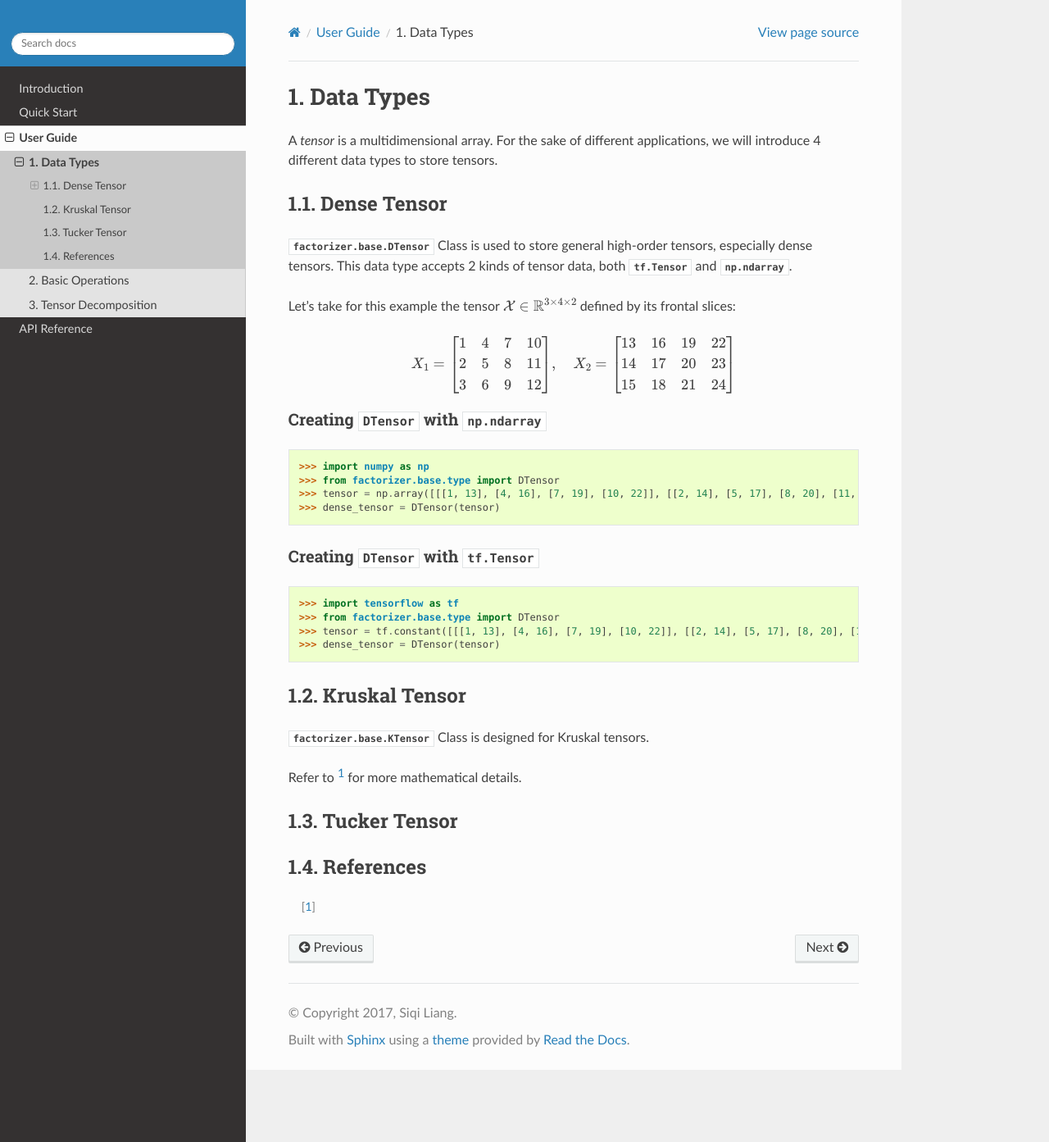
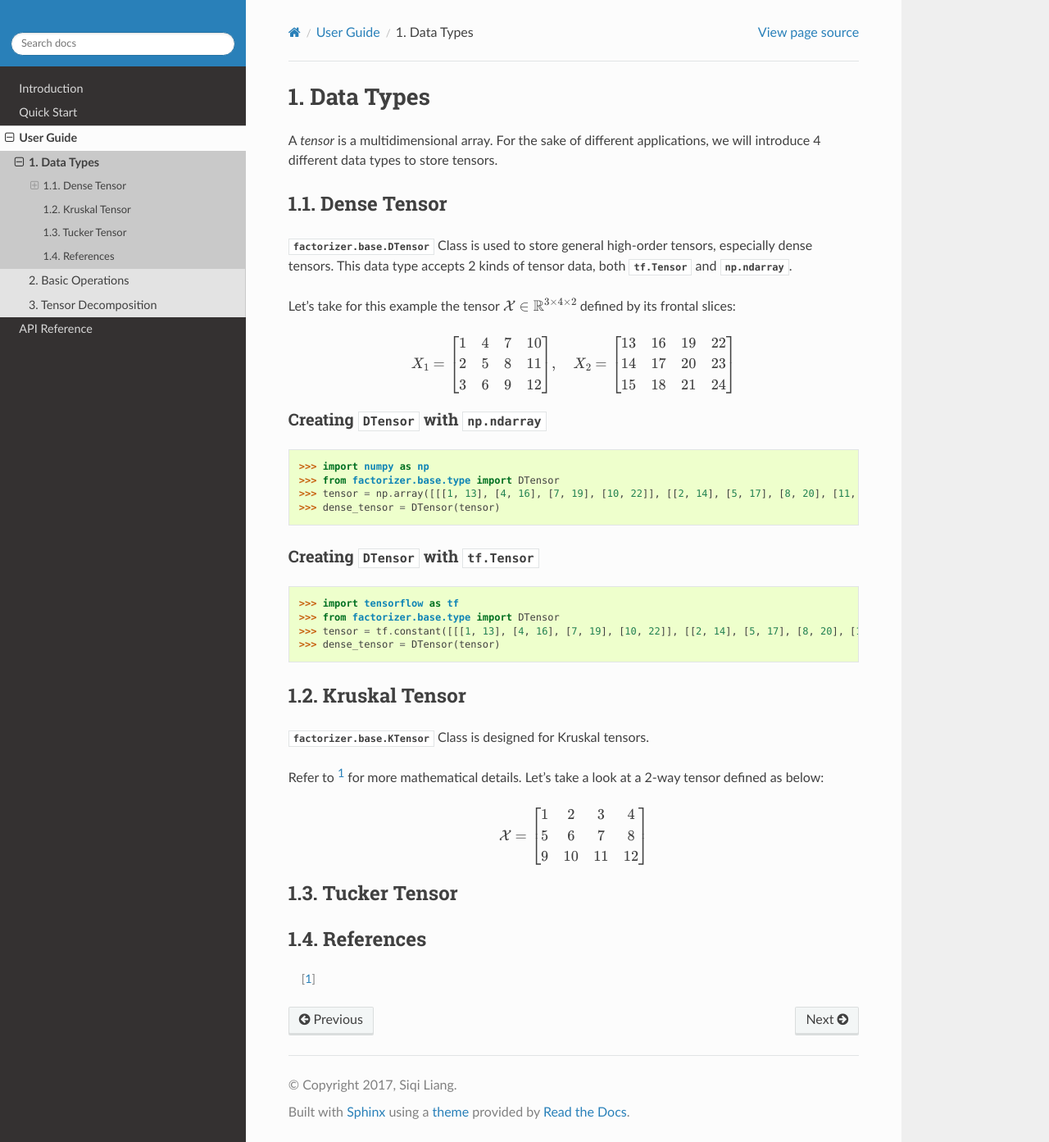
Before and after one commit to Large-Scale-Tensor-Decomposition/TensorD, a Sphinx documentation site: the page built from docs/source/guide_data.rst, in a window 1280 px wide and 1393 px high. Shown: the whole window at 82% size. Built offline with Sphinx 7.4.7 and the Read the Docs theme 2.0.0, drawn with Linux system fonts in a browser that asks for light colours; pages that are not in the unit, such as notebooks, are missing from menus.

Commit message:
Edit 'how to create KTensor'

```diff
--- a/docs/source/guide_data.rst
+++ b/docs/source/guide_data.rst
@@ -49,6 +49,18 @@ Kruskal Tensor
 :class:`factorizer.base.KTensor` Class is designed for Kruskal tensors.
 
 Refer to [1]_ for more mathematical details.
+Let's take a look at a 2-way tensor defined as below:
+
+.. math::
+   \mathcal{X} =
+   \left[
+   \begin{matrix}
+   1  & 2  & 3  & 4\\
+   5  & 6  & 7  & 8\\
+   9  & 10 & 11 & 12
+   \end{matrix}
+   \right]
+
 
 
 Tucker Tensor
```
